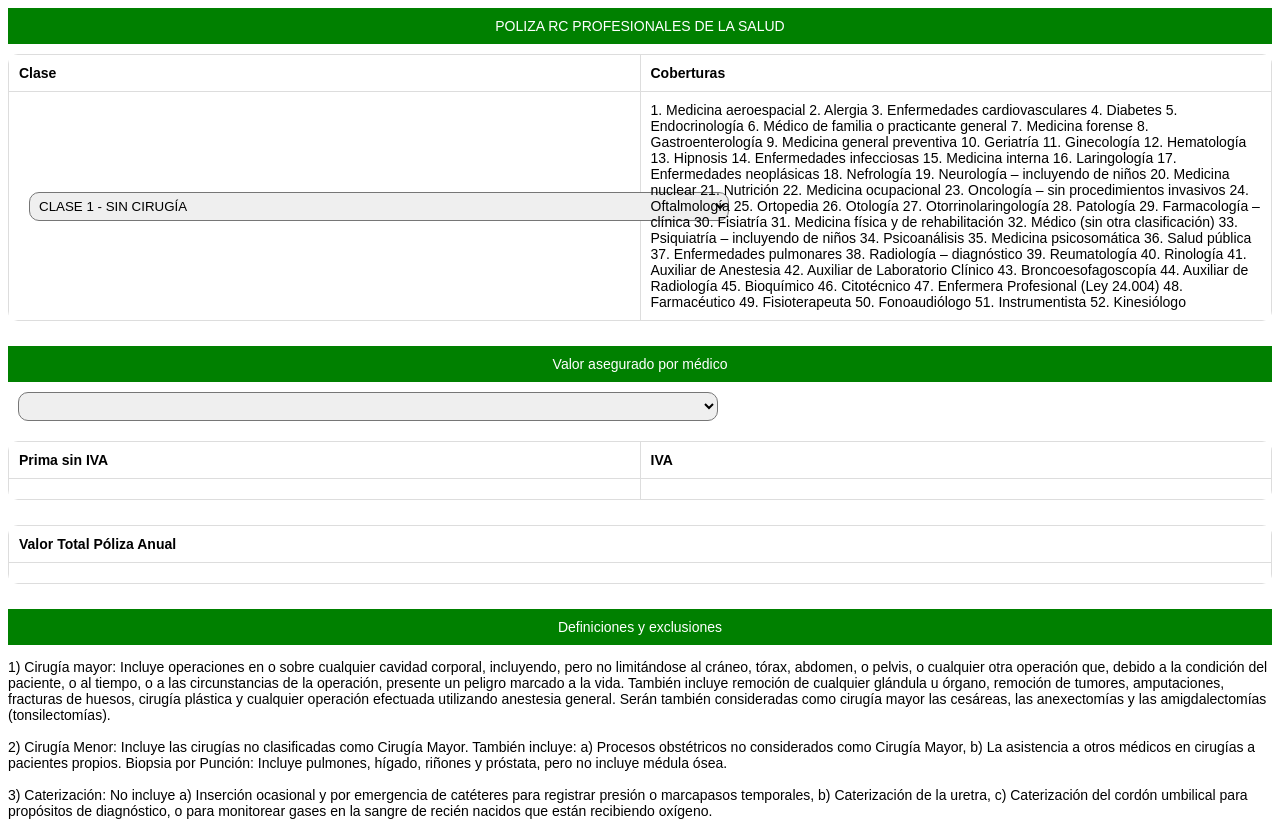
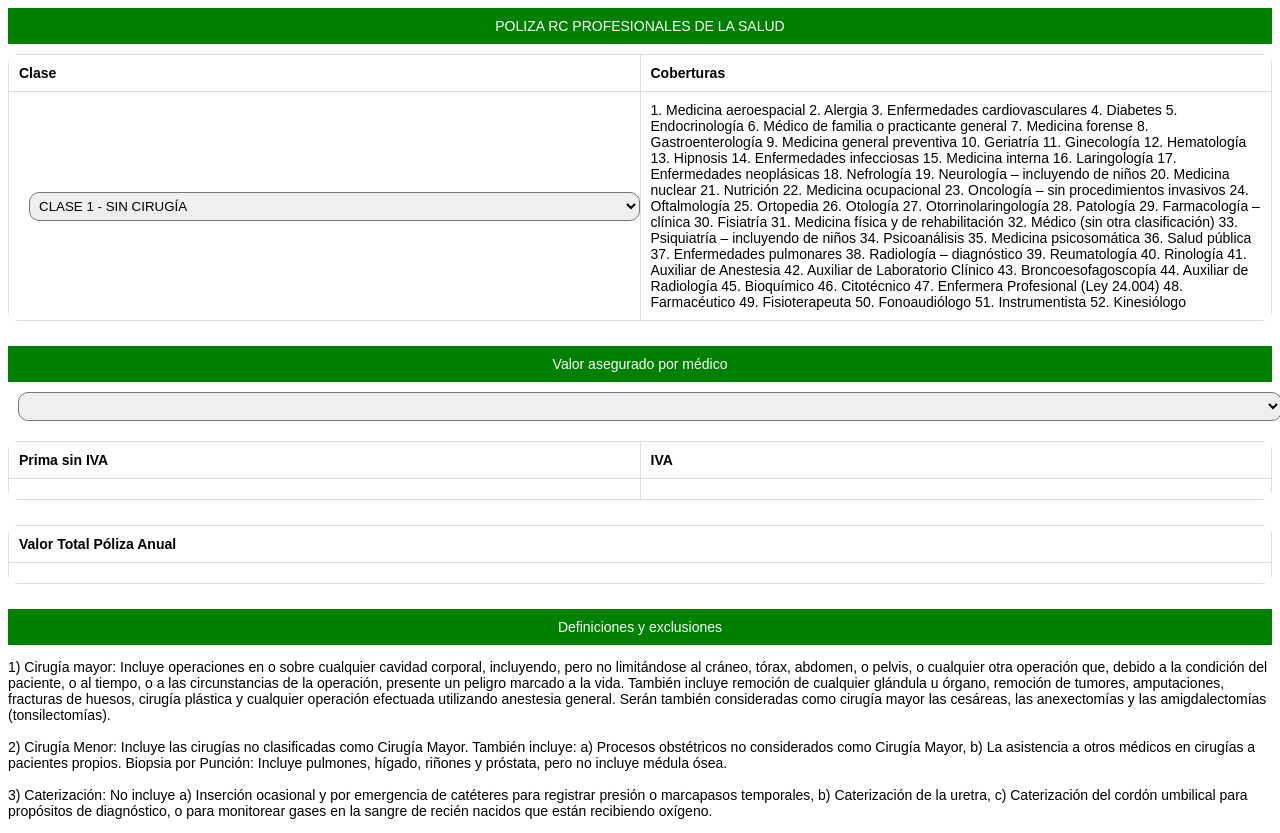
Before and after one commit to Jsvv22/Cotizador1, a plain HTML site: page index.html in a window 1280 px wide. Drawn offline with Linux system fonts and the light colour scheme.

Commit message:
Update styles.css

```diff
--- a/styles.css
+++ b/styles.css
@@ -30,9 +30,10 @@ th, td {
 }
 
 select {
+    width: 100%;
     margin: 10px;
     padding: 5px;
-    width: 700px;
+    box-sizing: border-box;
     border-radius: 10px;
     overflow: hidden;
 }
```
